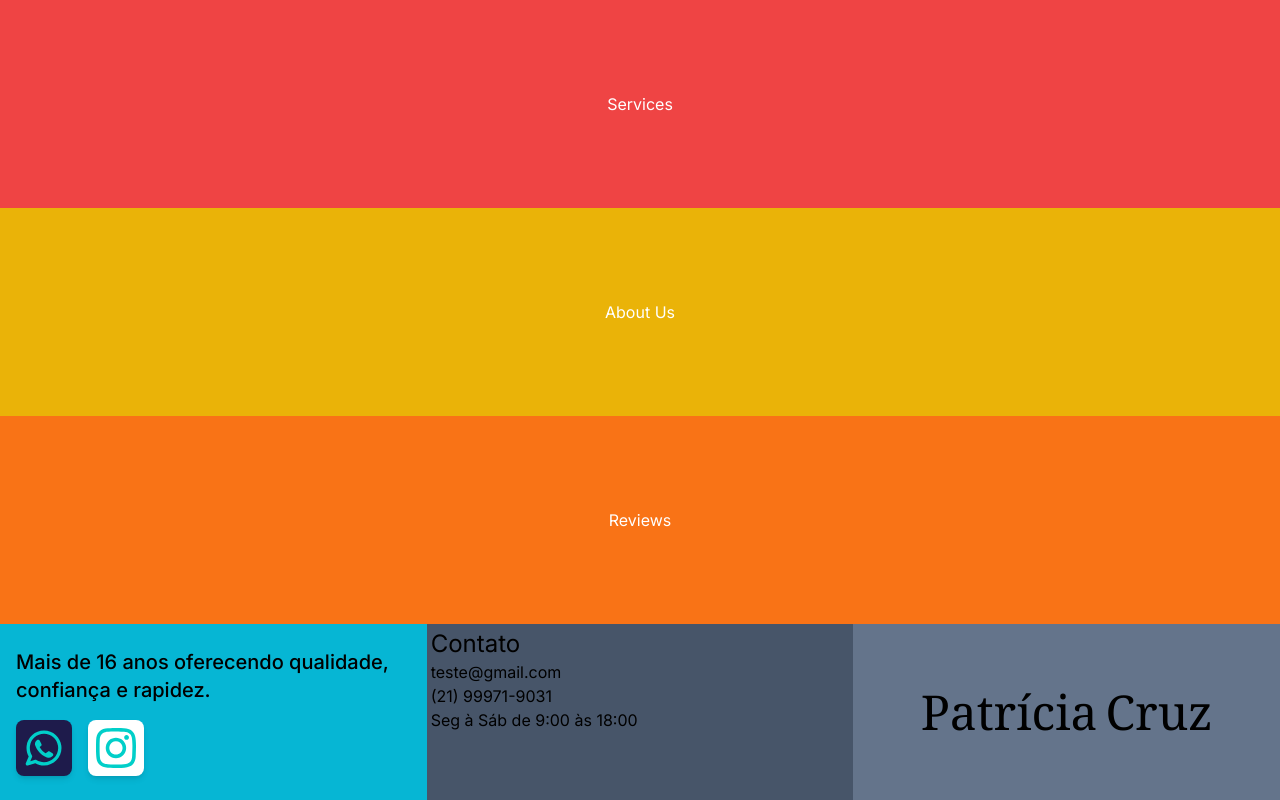
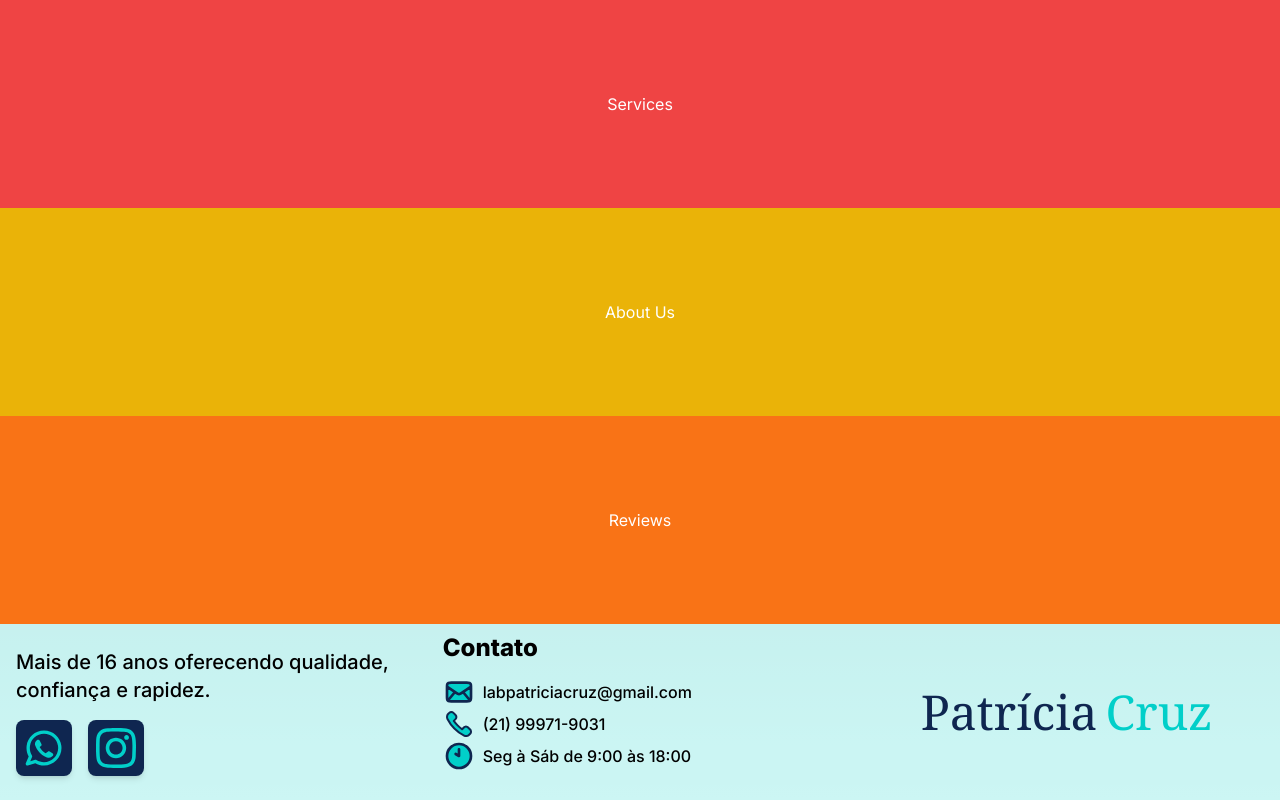
Before and after one commit to pguilhermef/labpatriciacruz, a Next.js app: page / in a window 1280 px wide. Shown: the part 272-1072 px from the top of the page. Built offline with nearby package versions, Linux system fonts and the light colour scheme.

Commit message:
Adiciona informações de contato, logo e horario

```diff
--- a/components/Footer.js
+++ b/components/Footer.js
@@ -3,10 +3,14 @@ import Link from "next/link";
 
 import whatsapp from "@/public/whatsapp.svg"
 import instagram from "@/public/instagram.svg"
+import mail from "@/public/mail.svg"
+import telephone from "@/public/telephone.svg"
+import clock from "@/public/clock.svg"
+
 
 function Footer() {
   return (
-    <footer className="bg-cyan-500 sm:h-44 flex flex-col sm:flex-row  items-center justify-center text-black">
+    <footer className="bg-paty-cyan bg-opacity-20 sm:h-44 flex flex-col sm:flex-row  items-center justify-center text-black">
       {/* Redes - OK */}
       <div className="sm:w-1/3 w-full h-full flex flex-col justify-evenly p-4 gap-y-2">
         <div className="text-lg lg:text-xl font-medium">
@@ -15,40 +19,52 @@ function Footer() {
         <div className="flex gap-x-4">
           {/* Whatsapp */}
           <Link href="https://wa.me/5521970181833" target="_blank" passHref>
-            <div className="bg-indigo-950 flex justify-center items-center shadow-md rounded-lg overflow-hidden w-14 h-14">
+            <div className="bg-paty-blue flex justify-center items-center shadow-md rounded-lg overflow-hidden w-14 h-14">
               <Image src={whatsapp} alt="Whatsapp" className="h-10 fill-slate-400" />
             </div>
           </Link>
 
           {/* Instagram */}
           <Link href="https://www.instagram.com/@labpatriciacruz" target="_blank" passHref>
-            <div className="bg-white flex justify-center items-center shadow-md rounded-lg overflow-hidden w-14 h-14">
+            <div className="bg-paty-blue  flex justify-center items-center shadow-md rounded-lg overflow-hidden w-14 h-14">
               <Image src={instagram} alt="Instagram" className="h-10" />
             </div>
           </Link>
         </div>
       </div>
-      {/* Contato */}
-      <div className="sm:w-1/3 w-full h-full p-1 bg-slate-600">
-        <div>
+      {/* Contato - OK*/}
+      <div className="sm:w-1/3 w-full h-full py-2 px-4">
+        <div className="font-extrabold">
           <div className="text-2xl">Contato</div>
         </div>
-        <div>
-          <div>
-            teste@gmail.com
+        <div className="mt-3 font-medium">
+          {/* Mail */}
+          <div className="flex items-center gap-x-2">
+            <Image src={mail} className="h-8 w-8 m-none"/>
+            <div className="flex">
+              labpatriciacruz@gmail.com
+            </div>
           </div>
-          <div>
+          {/* Telephone */}
+          <div className="flex items-center gap-x-2">
+            <Image src={telephone} className="h-8 w-8 m-none"/>
+            <div className="flex">
             (21) 99971-9031
+            </div>
           </div>
-          <div>
+          {/* Clock */}
+          <div className="flex items-center gap-x-2">
+            <Image src={clock} className="h-8 w-8 m-none"/>
+            <div className="flex">
             Seg à Sáb de 9:00 às 18:00
+            </div>
           </div>
         </div>
       </div>
-      {/* Logo Patrícia Cruz */}
-      <div className="sm:w-1/3 w-full h-full p-1 bg-slate-500 sm:order-2">
+      {/* Logo Patrícia Cruz - OK */}
+      <div className="sm:w-1/3 w-full h-full p-4 sm:order-2">
         <div className="h-full flex flex-col md:flex-row justify-center items-center font-serif text-5xl md:space-x-2">
-          <span>Patrícia</span><span>Cruz</span>
+          <span className="text-paty-blue">Patrícia</span><span className=" text-paty-cyan">Cruz</span>
         </div>
       </div>
     </footer>
```
